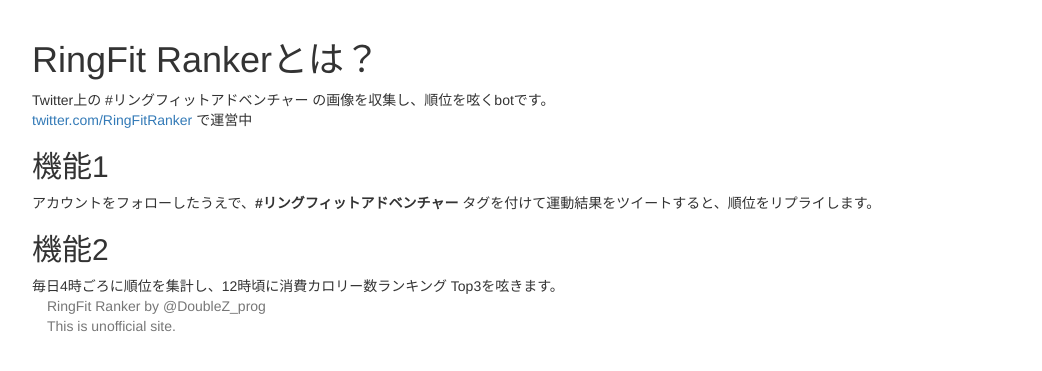
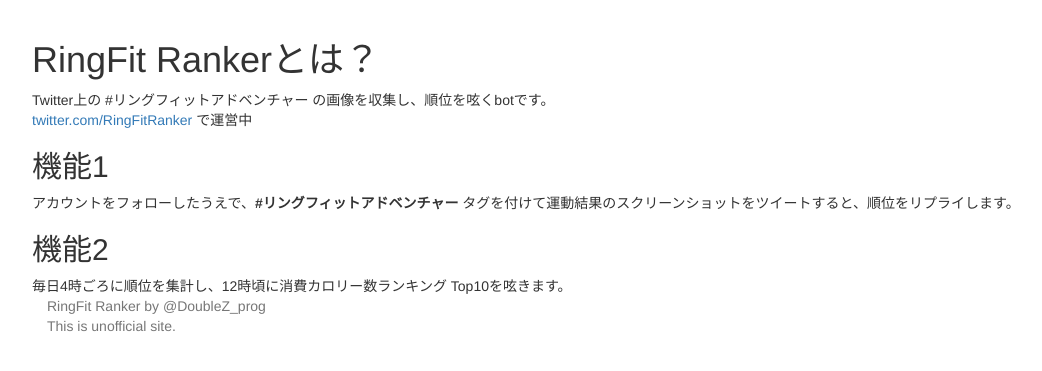
Before and after one commit to Nemurino-kai/RingFit_Ranker, a Flask app: page /about in a window 1280 px wide. Shown: the part 52-423 px from the top of the page, without its empty margins (38-1080 px from the left). Run offline with Flask 2, Linux system fonts and the light colour scheme; some libraries are stand-ins or nearby versions.

Commit message:
機能説明の変更

```diff
--- a/templates/about.html
+++ b/templates/about.html
@@ -41,9 +41,9 @@
     Twitter上の #リングフィットアドベンチャー の画像を収集し、順位を呟くbotです。<br>
     <a href="https://twitter.com/RingFitRanker">twitter.com/RingFitRanker</a> で運営中
     <h2>機能1</h2>
-    アカウントをフォローしたうえで、<b>#リングフィットアドベンチャー</b> タグを付けて運動結果をツイートすると、順位をリプライします。
+    アカウントをフォローしたうえで、<b>#リングフィットアドベンチャー</b> タグを付けて運動結果のスクリーンショットをツイートすると、順位をリプライします。
     <h2>機能2</h2>
-    毎日4時ごろに順位を集計し、12時頃に消費カロリー数ランキング Top3を呟きます。<br>
+    毎日4時ごろに順位を集計し、12時頃に消費カロリー数ランキング Top10を呟きます。<br>
 </main>
 
     {% include "footer.html" %}
```
